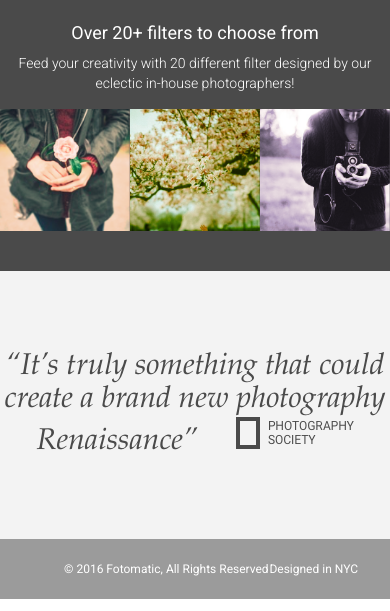
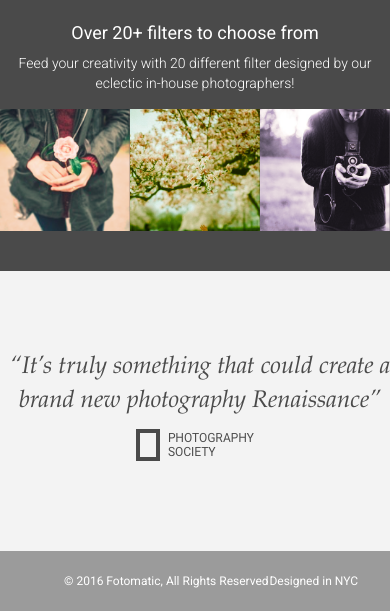
Before and after one commit to coderook229/Fotomatic, a plain HTML site: page index.html in a window 390 px wide. Shown: the part 1155-1766 px from the top of the page. Drawn offline with Linux system fonts and the light colour scheme; a web font is replaced by a local one.

Commit message:
almost finish

```diff
--- a/resources/css/style.css
+++ b/resources/css/style.css
@@ -483,10 +483,16 @@ header .mobile {
     padding: 1.875rem .625rem;
   }
 
-  #quotes-section quote {
+  #quotes-section .quote {
     font-size: 24px;
     line-height: 1.4;
-    text-align: center;
+  }
+
+  .quote {
+    display: block;
+    width: 400px;
+    margin: 0 auto;
+    padding-bottom: 10px;
   }
 
   #quotes-section quote-citation {
```
